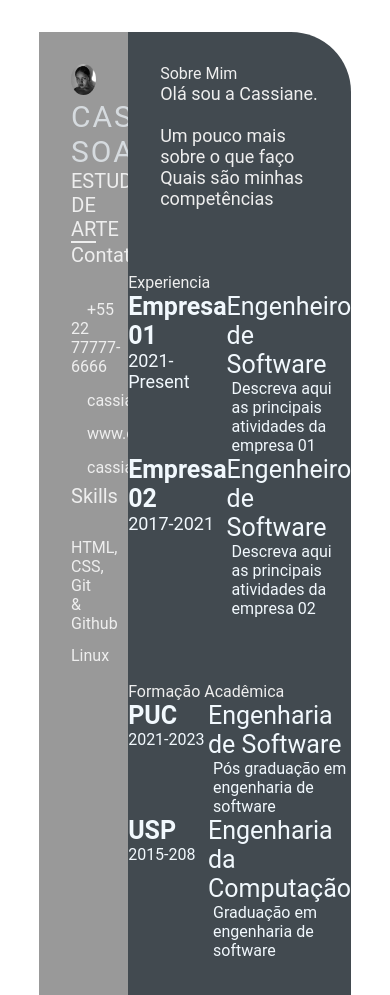
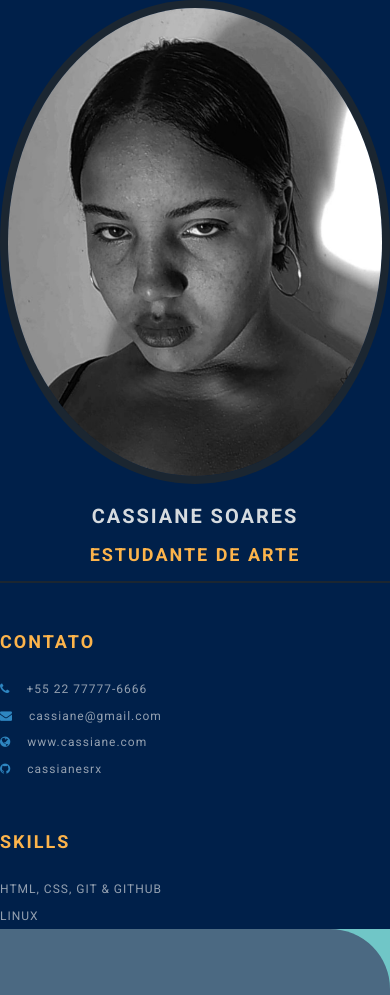
Before and after one commit to cassianesrx/cassianesrx-devweekgit.github.io, a plain HTML site: page index.html in a window 390 px wide. Shown: the top 995 px of the page. Drawn offline with Linux system fonts and the light colour scheme.

Commit message:
css style (#18)

```diff
--- a/index.html
+++ b/index.html
@@ -1,12 +1,21 @@
 <!DOCTYPE html>
 <html lang="en">
 <head>
-  <meta charset="UTF-8">
-  <meta http-equiv="X-UA-Compatible" content="IE=edge">
-  <meta name="viewport" content="width=device-width, initial-scale=1.0">
-  <title>Cassiane Soares</title>
+    <meta charset="UTF-8">
+    <meta http-equiv="X-UA-Compatible" content="IE=edge">
+    <meta name="viewport" content="width=device-width, initial-scale=1.0">
+    <title>Daniel Santos CV</title>
 
-  <link rel="stylesheet" href="style.css">
+    <!-- Google font  -->
+    <link rel="preconnect" href="https://fonts.googleapis.com">
+    <link rel="preconnect" href="https://fonts.gstatic.com" crossorigin>
+    <link href="https://fonts.googleapis.com/css2?family=Roboto:ital,wght@0,100;0,300;0,400;0,700;1,100;1,300;1,400;1,700&display=swap" rel="stylesheet">
+
+    <!-- font-awesome -->
+    <link rel="stylesheet" href="https://cdnjs.cloudflare.com/ajax/libs/font-awesome/4.7.0/css/font-awesome.min.css">
+
+    <!-- Custom CSS -->
+    <link rel="stylesheet" href="style.css">
 </head>
 <body>
   <main class="resume-contents">
@@ -46,7 +55,6 @@
               <br> Quais são minhas competências
             </p>
           </section>
-        </div>
         <section class="experience gap">
           <div class="right-title">Experiencia</div>
           <div class="experience-contents">
@@ -87,7 +95,7 @@
           </div>
           <div class="education-left">
             <p class="education-school-name">USP</p>
-            <p class="time-period">2015-208</p>
+            <p class="time-period">2015-2018</p>
           </div>
           <div class="education-right">
             <p class="education-subject">Engenharia da Computação</p>
@@ -122,6 +130,7 @@
           </div>
           </div>
         </section>
+      </div>
       </section>
   </main
 </body>
--- a/style.css
+++ b/style.css
@@ -3,7 +3,11 @@
   padding: 0;
   box-sizing: border-box;
   list-style: none;
-  font-family: "Roboto", sans-serif;
+  font-family: 'Roboto', sans-serif;
+}
+
+body {
+  background-color: #70c6c7;
 }
 
 .resume-contents {
@@ -17,48 +21,61 @@
 .left-section {
   grid-column: span 2;
   height: 100%;
-  background-color: #999999;
+  background-color: #00204A;
 }
 
 .right-section {
   grid-column: span 5;
   height: 100%;
-  background-color: #424a50;
+  background-color: #4B6982;
   border-radius: 0px 60px 0px 0px;
 }
 
-.left-section-contents {
+.left-section-content{
   padding: 2rem 2rem;
 }
 
 .profile {
   width: 100%;
-  border-bottom: 2px solid #eeeeee;
+  border-bottom: 2px solid #1B2631;
 }
 
 .profile .profile-image {
   width: 100%;
-  border-radius: 100%;
+  border-radius: 50%;
+  border: 8px solid #1B2631;
 }
 
 .name {
-  color: #d6dbdf;
+  color: #D6DBDF;
   font-size: 30px;
   letter-spacing: 2px;
   text-transform: uppercase;
+  text-align: center;
+  font-weight: bold;
+  padding: 1rem 0;
 }
 
 .profession {
-  color: #eeeeee;
+  color: #FDB44B;
   font-size: 20px;
   text-transform: uppercase;
   text-align: center;
+  letter-spacing: 2px;
+  font-weight: bold;
+  padding-bottom: 1rem;
 }
 
 /* .contact-info { border-bottom: 2px solid #1B2631; } */
 .left-title {
-  color: #eeeeee;
+  color: #FDB44B;
   font-size: 20px;
+  letter-spacing: 2px;
+  text-transform: uppercase;
+  font-weight: bold;
+  display: flex;
+  align-items: center;
+  padding-top: 3rem;
 }
 
 .contact-info ul {
@@ -67,31 +84,66 @@
 
 .contact-info ul li,
 .references ul li {
-  padding: 0.4rem 0;
-  color: #eeeeee;
+  padding: .4rem 0;
+  display: flex;
+  align-items: center;
+  color: #d6dbdfaf;
+  letter-spacing: 1px;
+  font-size: 18px;
 }
 
 .contact-info ul li i,
 .references ul li i {
   padding-right: 1rem;
   font-size: 18px;
-  color: #eeeeee;
+  color: #2E86C1;
 }
 
 .skills ul {
   padding-top: 1.5rem;
 }
 .skills ul li p {
-  padding: 0.4rem 0;
-  color: #eeeeee;
+  padding: .4rem 0;
+  color: #d6dbdfaf;
+  font-size: 18px;
+  letter-spacing: 1px;
+  display: flex;
+  align-items: center;
+  text-transform: uppercase;
 }
+
+.referance-name {
+  padding-top: 1.5rem;
+  padding-bottom: .4rem;
+  font-size: 18px;
+  color: #F9E79F;
+  letter-spacing: 1px;
+  text-transform: uppercase;
+}
+
+.referance-profession {
+  font-size: 16px;
+  color: #d6dbdfaf;
+  letter-spacing: 1px;
+  /* text-transform: uppercase; */
+  padding-bottom: .4rem;
+}
+
 
 .right-section-contents {
   padding: 2rem 2rem;
 }
 
 .right-title {
-  color: #eeeeee;
+  color: #70C6C7;
+  font-size: 40px;
+  letter-spacing: 2px;
+  text-transform: uppercase;
+  font-weight: bold;
+  display: flex;
+  align-items: center;
+  padding: 2rem 0;
+  position: relative;
 }
 
 .gap {
@@ -99,7 +151,9 @@
 }
 .about-me-contents {
   font-size: 18px;
-  color: #eeeeee;
+  letter-spacing: 1px;
+  line-height: 2rem;
+  color: #F1F8FD;
 }
 
 .experience-contents,
@@ -108,7 +162,7 @@
   display: grid;
   grid-template-columns: repeat(2, 1fr);
   padding-bottom: 2rem;
-  color: #f1f8fd;
+  color: #F1F8FD;
 }
 
 .exp-company-name,
@@ -116,23 +170,124 @@
 .awards-company-name {
   font-size: 25px;
   font-weight: bold;
+  text-transform: uppercase;
+  letter-spacing: 1px;
+  color: #FDB44B;
+  padding-bottom: .4rem;
 }
 
 .exp-time-period,
-.education-time-period,
+.educationp-time-period,
 .awards-time-period {
   font-size: 18px;
+  letter-spacing: 1px;
+  line-height: 2rem;
 }
 
 .exp-position,
 .education-subject,
 .awards-name {
   font-size: 25px;
+  font-weight: bold;
+  text-transform: uppercase;
+  letter-spacing: 1px;
+  color: #FDB44B;
+  padding-bottom: .4rem;
 }
 
 .exp-desc,
 .education-desc,
 .awards-desc {
   font-size: 16px;
+  letter-spacing: 1px;
+  line-height: 1.5rem;
+  border-left: 3px solid #a5a3a3;
   padding-left: 5px;
 }
+
+/* Media queries */
+@media screen and (max-width:780px) {
+  .experience-contents,
+  .education-contents,
+  .awards-contents {
+      grid-template-columns: repeat(1, 1fr);
+  }
+}
+
+@media screen and (max-width:780px) {
+  .left-section {
+      grid-column: span 3;
+  }
+
+  .right-section {
+      grid-column: span 4;
+  }
+
+}
+
+@media screen and (max-width:1200px) {
+  .resume-contents {
+      grid-template-columns: repeat(1, 1fr);
+  }
+}
+
+@media screen and (max-width:390px) {
+  .resume-contents {
+      width: 100%;
+      margin: 0 auto;
+  }
+
+  .name {
+      font-size: 20px;
+  }
+
+  .profession {
+      font-size: 18px;
+  }
+
+  .left-title {
+      font-size: 18px;
+  }
+
+  .right-title {
+      font-size: 18px;
+  }
+
+  .contact-info ul li,
+  .references ul li {
+      font-size: 12px;
+  }
+
+  .contact-info ul li i,
+  .references ul li i {
+      /* padding-right: 1rem; */
+      font-size: 12px;
+  }
+
+  .skills ul li p {
+      font-size: 12px;
+  }
+
+  .about-me-contents {
+      font-size: 16px;
+      line-height: 1.5rem;
+  }
+
+  .exp-company-name,
+  .education-school-name,
+  .awards-company-name {
+      font-size: 18px;
+  }
+
+  .exp-time-period,
+  .education-time-period,
+  .awards-time-period {
+      font-size: 16px;
+  }
+
+  .exp-position,
+  .education-subject,
+  .awards-name {
+      font-size: 18px;
+  }
+}
```
